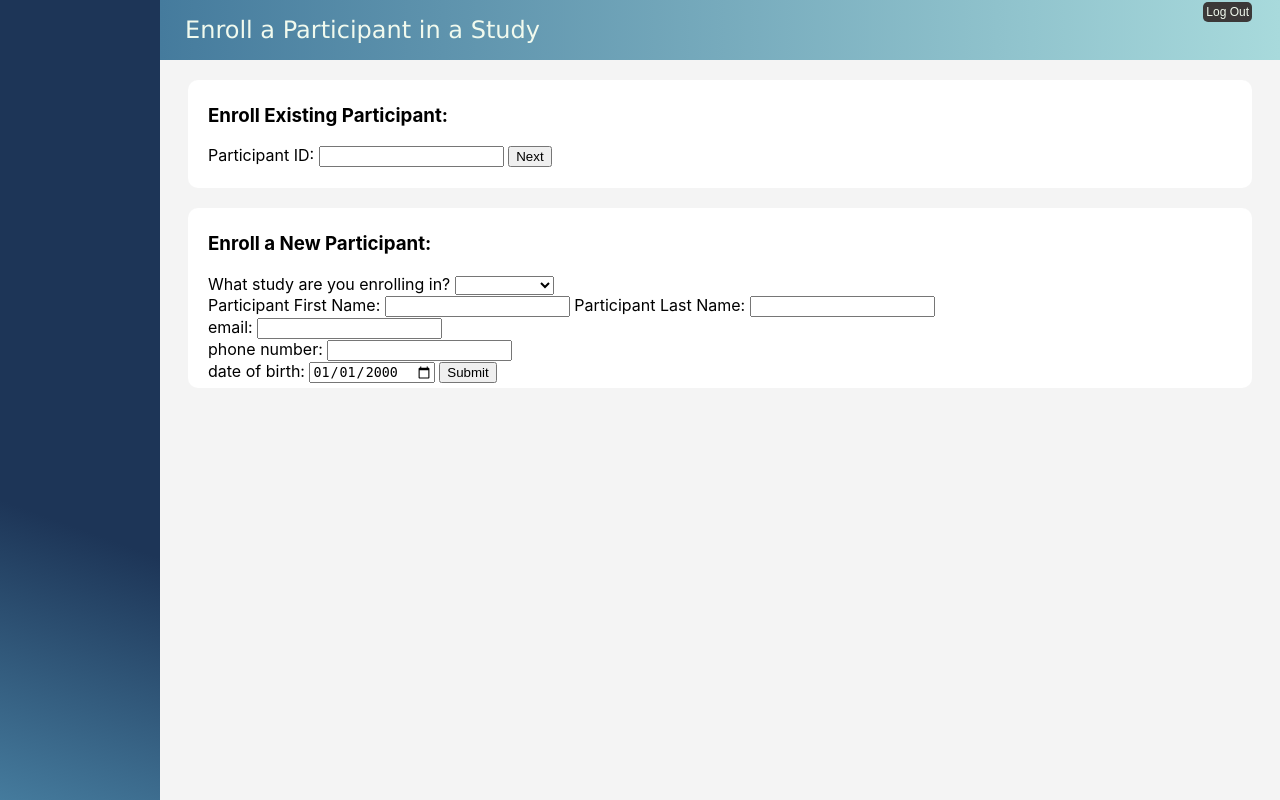
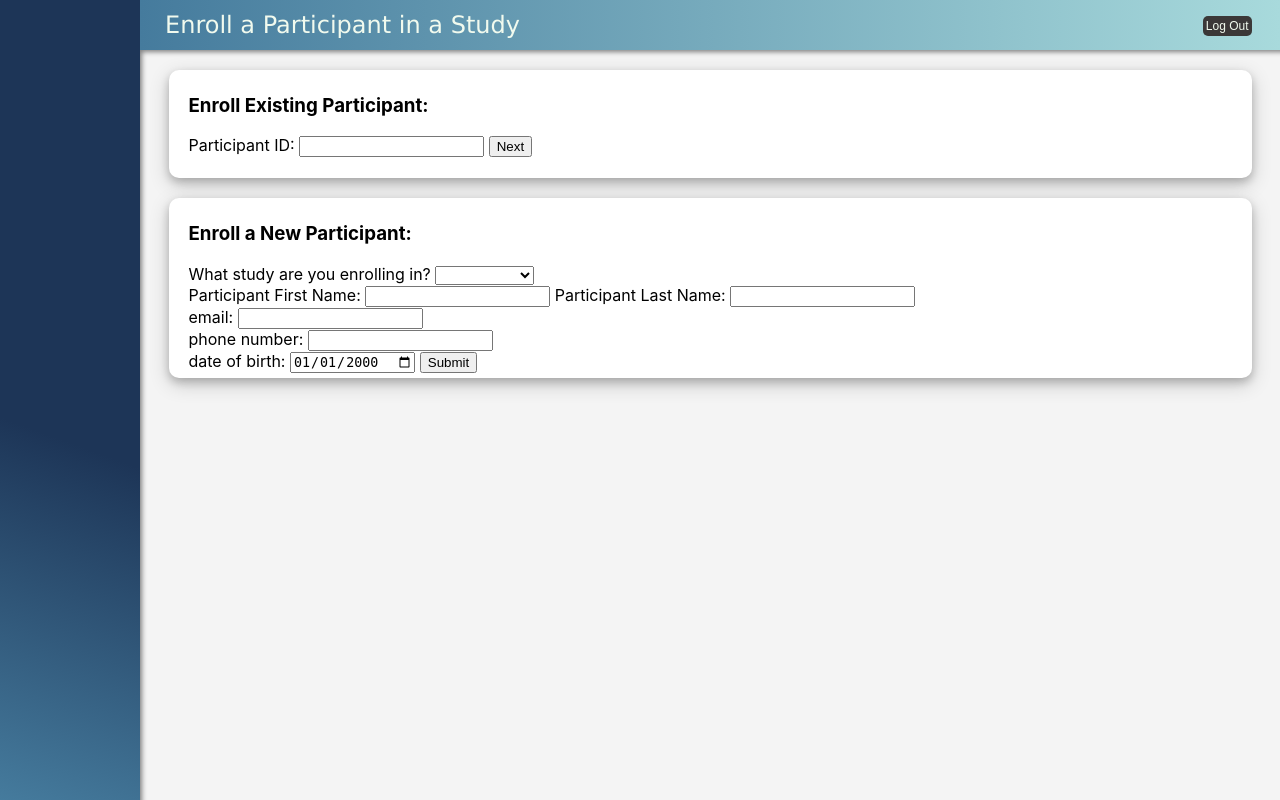
Before and after one commit to lisamartelly/return-of-results, a Flask app: template templates/enroll_participant.html in a window 1280 px wide. Run offline with Flask 2, Linux system fonts and the light colour scheme; the template is opened without the code that fills it, so the values that code supplies are empty; some libraries are stand-ins or nearby versions.

Commit message:
added blur and updated nav bars

```diff
--- a/static/css/site-css.css
+++ b/static/css/site-css.css
@@ -30,10 +30,10 @@ a {
 
 #left {
     flex-shrink: 0;  /* makes sure that content is not cut off in a smaller browser window */
-    background: linear-gradient(200deg, rgba(29,53,87,1) 65%, rgba(69,123,157,1) 100%) !important;
+    background: linear-gradient(200deg, rgba(29,53,87,1) 55%, rgba(69,123,157,1) 100%) !important;
     color:#F1FAEE;
     display: flex;
-    flex: 0 0 160px;
+    flex: 0 0 140px;
     flex-direction: column;
     justify-content: space-around;
     text-decoration: none;
@@ -42,11 +42,15 @@ a {
 
 .top-left { /* where logo goes */
     flex-shrink: 0;
-    justify-content: center;
+    align-items: center;
+    height:50px;
+    background-color: rgba(69,123,157,1);
+    background: linear-gradient(90deg, rgb(15, 39, 63) 60%, rgba(69,123,157,1) 98%);
+    display: flex;
+}
 
-    height:60px;
-    background-color: rgba(69,123,157,1);
-    display: flex;
+.top-left#logo {
+    padding-left: 10px;
 }
 
 /* #logo { MOVED THIS INTO TOP LEFT
@@ -65,10 +69,11 @@ a {
     flex-shrink: 0;
     display: inline-flex;
     justify-content: space-between;
+    align-items: center;
     background: linear-gradient(90deg, rgba(69,123,157,1) 0%, rgba(168,218,220,1) 100%);
     color: #F1FAEE;
-    min-height: 60px;
-    max-height: 60px;
+    min-height: 50px;
+    max-height: 50px;
     display: flex;
     width: 100%;
 }
@@ -88,6 +93,11 @@ a {
     flex-grow: 1;
     overflow-y: auto;  /* adds scroll to this container */
     width: 100%;
+}
+
+#right .bottom{
+    box-shadow: 7px 7px 5px -5px grey inset;
+
 }
 
 .page-content {
@@ -232,6 +242,7 @@ ul#itemsList {
     padding: 5px 20px;
     border-radius: 10px;
     background-color: white;
+    box-shadow: 0 4px 8px 0 rgba(0, 0, 0, 0.2), 0 6px 20px 0 rgba(0, 0, 0, 0.19);
     margin-top: 20px;
 }
 
--- a/templates/base.html
+++ b/templates/base.html
@@ -1,6 +1,9 @@
 <!DOCTYPE html>
 <html lang="en">
 <head>
+    <!-- favicon -->
+    <link rel="shortcut icon" href="/static/img/favicon.png">
+
     <!-- custom styles -->
     <link rel="stylesheet" href="/static/css/site-css.css">
 
@@ -18,12 +21,7 @@
     <div id="left" class="column flex-nav">
         {% if "user" in session %}
         <div id="logo" class="top-left">
-            <!-- <svg xmlns="http://www.w3.org/2000/svg" width="16" height="16" fill="currentColor" class="bi bi-journal-medical" viewBox="0 0 16 16">
-                <path fill-rule="evenodd" d="M8 4a.5.5 0 0 1 .5.5v.634l.549-.317a.5.5 0 1 1 .5.866L9 6l.549.317a.5.5 0 1 1-.5.866L8.5 6.866V7.5a.5.5 0 0 1-1 0v-.634l-.549.317a.5.5 0 1 1-.5-.866L7 6l-.549-.317a.5.5 0 0 1 .5-.866l.549.317V4.5A.5.5 0 0 1 8 4zM5 9.5a.5.5 0 0 1 .5-.5h5a.5.5 0 0 1 0 1h-5a.5.5 0 0 1-.5-.5zm0 2a.5.5 0 0 1 .5-.5h5a.5.5 0 0 1 0 1h-5a.5.5 0 0 1-.5-.5z"/>
-                <path d="M3 0h10a2 2 0 0 1 2 2v12a2 2 0 0 1-2 2H3a2 2 0 0 1-2-2v-1h1v1a1 1 0 0 0 1 1h10a1 1 0 0 0 1-1V2a1 1 0 0 0-1-1H3a1 1 0 0 0-1 1v1H1V2a2 2 0 0 1 2-2z"/>
-                <path d="M1 5v-.5a.5.5 0 0 1 1 0V5h.5a.5.5 0 0 1 0 1h-2a.5.5 0 0 1 0-1H1zm0 3v-.5a.5.5 0 0 1 1 0V8h.5a.5.5 0 0 1 0 1h-2a.5.5 0 0 1 0-1H1zm0 3v-.5a.5.5 0 0 1 1 0v.5h.5a.5.5 0 0 1 0 1h-2a.5.5 0 0 1 0-1H1z"/>
-              </svg> -->
-              <img src="/static/img/Logo3.png" width="150" height="70"/>
+              <img src="/static/img/logo7.png" width="75" style="padding-left: -20px";/>
         </div>
         <div class="bottom">
             <!-- nav bar for investigator (see everything and everyone) -->
```
